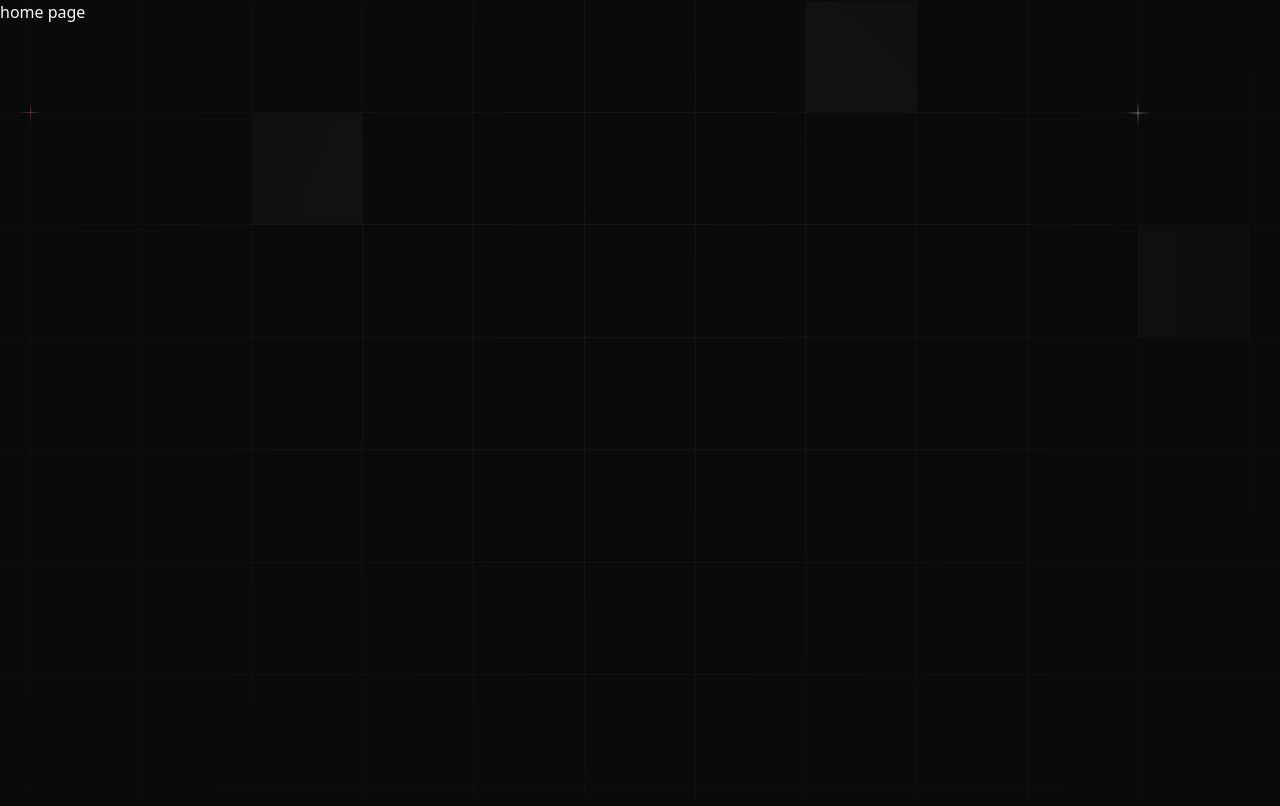
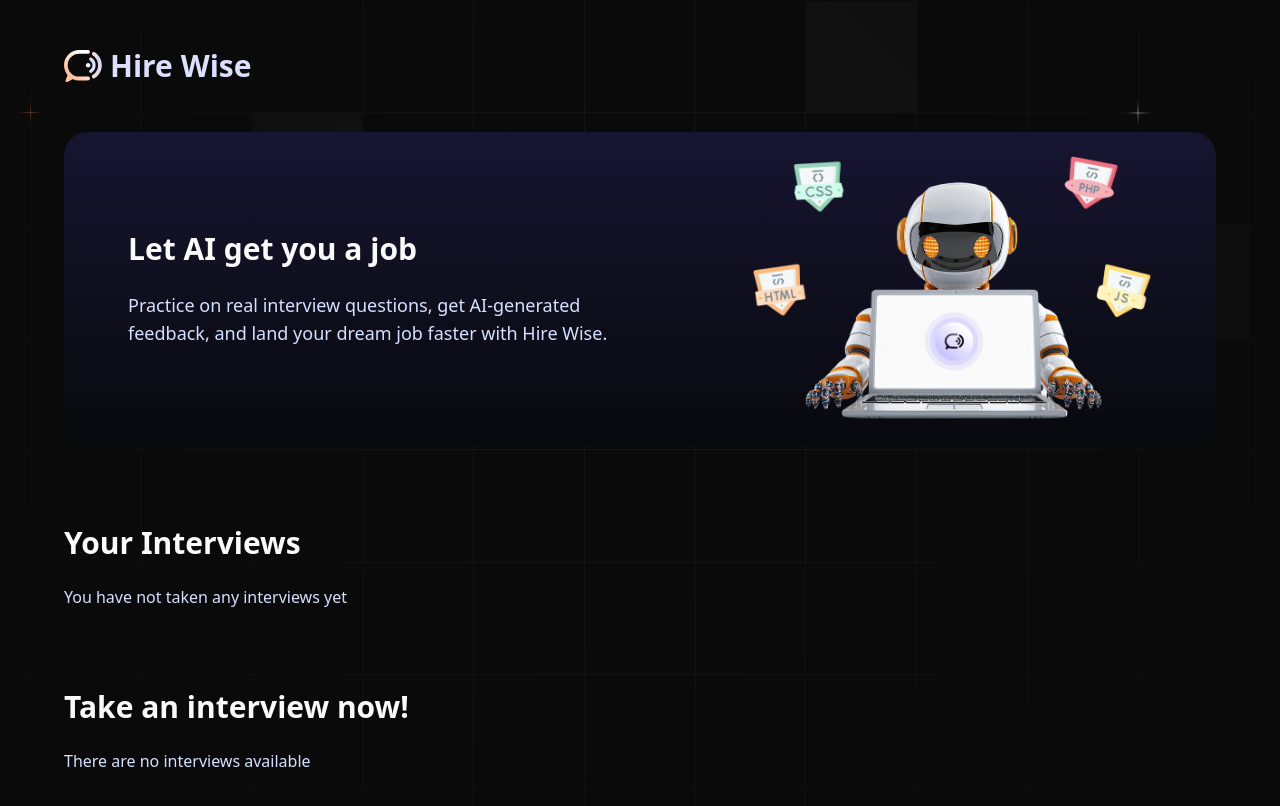
Before and after one commit to kab1rs1dhu/hirewise, a Next.js app: page / in a window 1280 px wide. Shown: the top 806 px of the page. Built offline with nearby package versions, Linux system fonts and the light colour scheme; a web font is replaced by a local one.

Commit message:
starting the home page

```diff
--- a/app/(root)/layout.tsx
+++ b/app/(root)/layout.tsx
@@ -1,8 +1,22 @@
 import React, { ReactNode } from 'react'
+import Link from 'next/link'
+import Image from 'next/image'
 
 const RootLayout = ({children}: {children: ReactNode}) => {
   return (
-    <div>{children}</div>
+    <div className = "root-layout">
+      <nav>
+        <Link href="/" className= "flex items-center gap-2">
+        <Image src="/logo.svg" alt="logo" height={32} width={38} />
+
+        <h2 className="text-primary-100">Hire Wise</h2>
+        </Link>
+      </nav>
+      {children}
+
+
+
+    </div>
   )
 }
 
--- a/app/(root)/page.tsx
+++ b/app/(root)/page.tsx
@@ -1,8 +1,44 @@
+import { Button } from '@/components/ui/button'
 import React from 'react'
+import Image from 'next/image'
 
 const page = () => {
   return (
-    <div>home page</div>
+    <>
+
+      <section className="card-cta">
+
+        <div className="flex flex-col gap-6 max-w-lg">
+          <h2> Let AI get you a job</h2>
+          <p className="text-lg">
+            Practice on real interview questions, get AI-generated feedback, and land your dream job faster with Hire Wise.
+          </p>
+          <Button asChild className="btn-primary max-sw:w-full"></Button>
+        </div>
+        <Image src="/robot.png" alt="robot" height={400} width={400} className="max-sm:hidden" />
+
+      </section>
+
+      <section className="flex flex-col gap-6 mt-8">
+
+        <h2> Your Interviews</h2>
+
+        <div className="interviews-section">
+          <p> You have not taken any interviews yet</p>
+
+        </div>
+      </section>
+
+      <section className="flex flex-col gap-6 mt-8">
+
+        <h2> Take an interview now! </h2>
+
+        <div className="interviews-section">
+          <p> There are no interviews available</p>
+        </div>
+      </section>
+
+    </>
   )
 }
 
```
